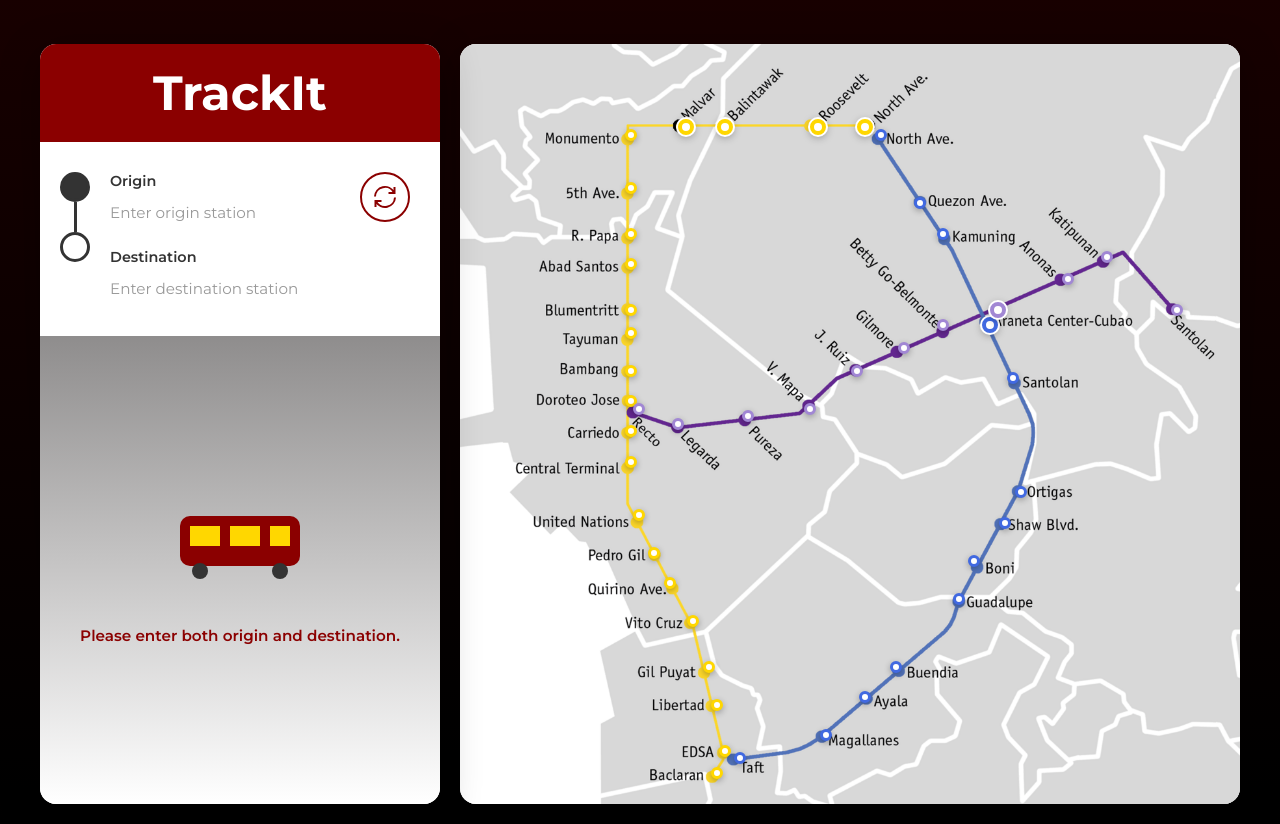
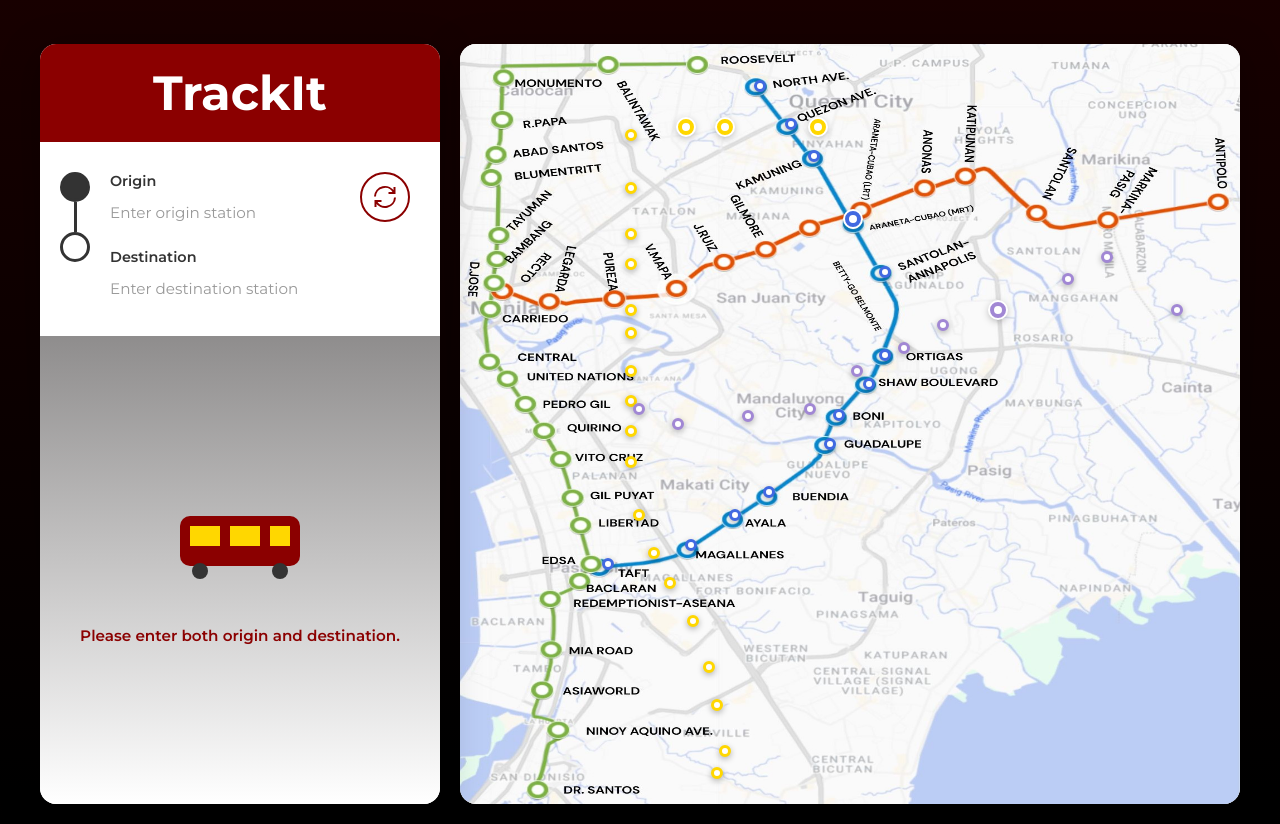
Before and after one commit to Rotten120/DSA_Group_Project, a Flask app: page /directions in a window 1280 px wide. Shown: the part 76-900 px from the top of the page. Run offline with Flask 3, Linux system fonts and the light colour scheme.

Commit message:
Add: non-clickable div so the line will match the tracks of train

```diff
--- a/static/css/directions.css
+++ b/static/css/directions.css
@@ -711,7 +711,7 @@ body {
     position: absolute;
     top: 0;
     left: 0;
-    background-image: url('/static/images/lrt_map.png');
+    background-image: url('/static/images/lrt_map.jpg');
     background-size: 100% 100%;
     background-position: top center;
     background-repeat: no-repeat;
@@ -767,6 +767,11 @@ body {
 .yellow-line { color: #FFD700; }
 .blue-line { color: #4169E1; }
 .purple-line { color: #a187d4; }
+
+.station.intersection {
+    pointer-events: none;
+    opacity: 0;
+}
 
 .station.on-route .station-dot {
     background: #8B0000;
--- a/templates/directions.html
+++ b/templates/directions.html
@@ -310,48 +310,48 @@
                 <div class="station yellow-line transfer" style="left: 44%; top: 9%;" data-station="Roosevelt">
                     <div class="station-dot"></div>
                 </div>
-                <div class="station yellow-line transfer" style="left: 50%; top: 9%;" data-station="North Ave. LRT-1">
+
+                <!-- Blue Line Stations MRT-3 -->
+                <div class="station blue-line" style="left: 36.5%; top: 3.5%;" data-station="North Ave. MRT-3">
                     <div class="station-dot"></div>
                 </div>
-
-                <!-- Blue Line Stations MRT-3 -->
-                <div class="station blue-line" style="left: 52%; top: 10%;" data-station="North Ave. MRT-3">
+                <div class="station blue-line" style="left: 40.5%; top: 8.5%;" data-station="Quezon Ave.">
                     <div class="station-dot"></div>
                 </div>
-                <div class="station blue-line" style="left: 57%; top: 19%;" data-station="Quezon Ave.">
+                <div class="station blue-line" style="left: 43.5%; top: 12.7%;" data-station="Kamuning">
                     <div class="station-dot"></div>
                 </div>
-                <div class="station blue-line" style="left: 60%; top: 23%;" data-station="Kamuning">
+                <div class="station blue-line transfer" style="left: 48.5%; top: 21%;" data-station="Araneta Center-Cubao MRT-3">
                     <div class="station-dot"></div>
                 </div>
-                <div class="station blue-line transfer" style="left: 66%; top: 35%;" data-station="Araneta Center-Cubao MRT-3">
+                <div class="station blue-line" style="left: 52.5%; top: 28%;" data-station="Santolan MRT-3">
                     <div class="station-dot"></div>
                 </div>
-                <div class="station blue-line" style="left: 69%; top: 42%;" data-station="Santolan MRT-3">
+                <div class="station intersection" style="left: 54.5%; top: 32%;" data-station="intersection-1">
                     <div class="station-dot"></div>
                 </div>
-                <div class="station blue-line" style="left: 70%; top: 57%;" data-station="Ortigas">
+                <div class="station blue-line" style="left: 52.5%; top: 39%;" data-station="Ortigas">
                     <div class="station-dot"></div>
                 </div>
-                <div class="station blue-line" style="left: 68%; top: 61%;" data-station="Shaw Blvd.">
+                <div class="station blue-line" style="left: 50.5%; top: 42.8%;" data-station="Shaw Blvd.">
                     <div class="station-dot"></div>
                 </div>
-                <div class="station blue-line" style="left: 64%; top: 66%;" data-station="Boni">
+                <div class="station blue-line" style="left: 46.7%; top: 46.8%;" data-station="Boni">
                     <div class="station-dot"></div>
                 </div>
-                <div class="station blue-line" style="left: 62%; top: 71%;" data-station="Guadalupe">
+                <div class="station blue-line" style="left: 45.5%; top: 50.7%;" data-station="Guadalupe">
                     <div class="station-dot"></div>
                 </div>
-                <div class="station blue-line" style="left: 54%; top: 80%;" data-station="Buendia">
+                <div class="station blue-line" style="left: 37.7%; top: 57%;" data-station="Buendia">
                     <div class="station-dot"></div>
                 </div>
-                <div class="station blue-line" style="left: 50%; top: 84%;" data-station="Ayala">
+                <div class="station blue-line" style="left: 33.3%; top: 60%;" data-station="Ayala">
                     <div class="station-dot"></div>
                 </div>
-                <div class="station blue-line" style="left: 45%; top: 89%;" data-station="Magallanes">
+                <div class="station blue-line" style="left: 27.7%; top: 64%;" data-station="Magallanes">
                     <div class="station-dot"></div>
                 </div>
-                <div class="station blue-line" style="left: 34%; top: 92%;" data-station="Taft">
+                <div class="station blue-line" style="left: 17%; top: 66.5%;" data-station="Taft">
                     <div class="station-dot"></div>
                 </div>
 
```
Also changed, not shown: static/js/directions.js (+10 -57 lines), static/images/lrt_map.jpg (added).
